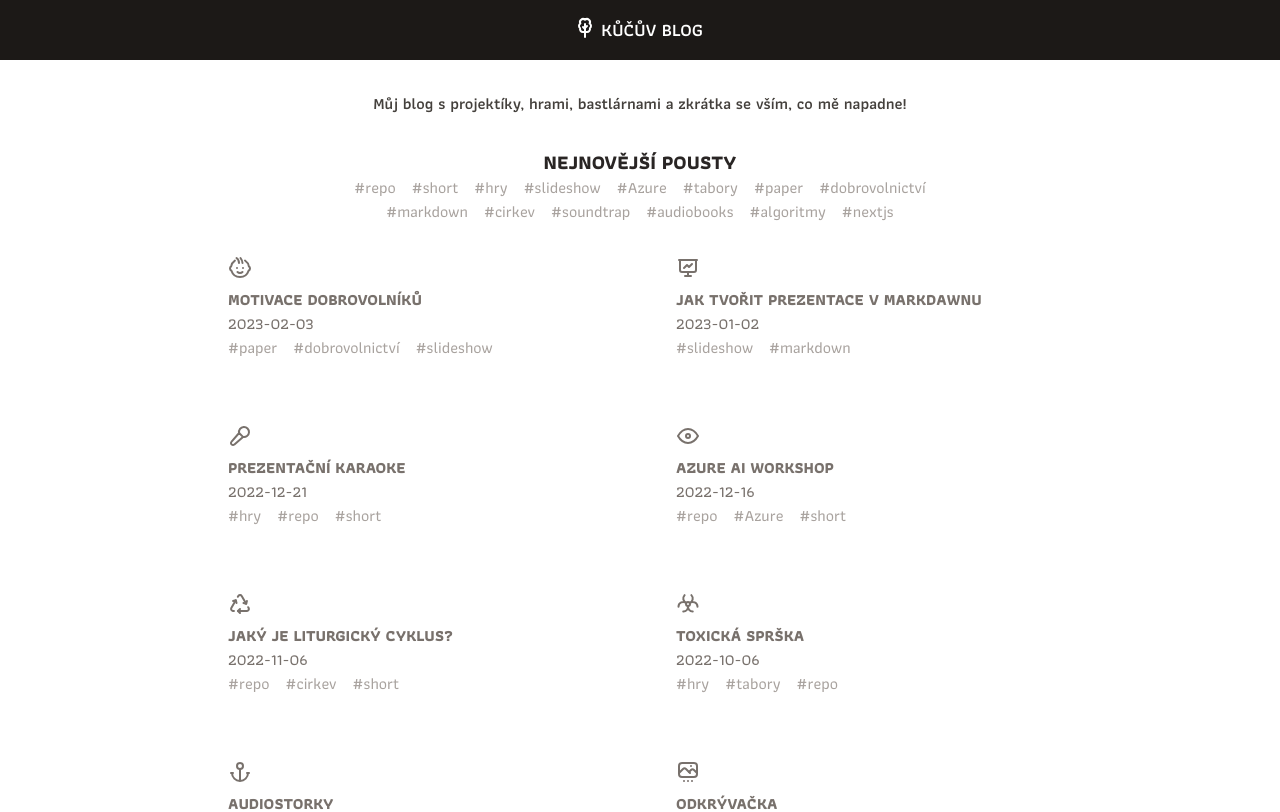
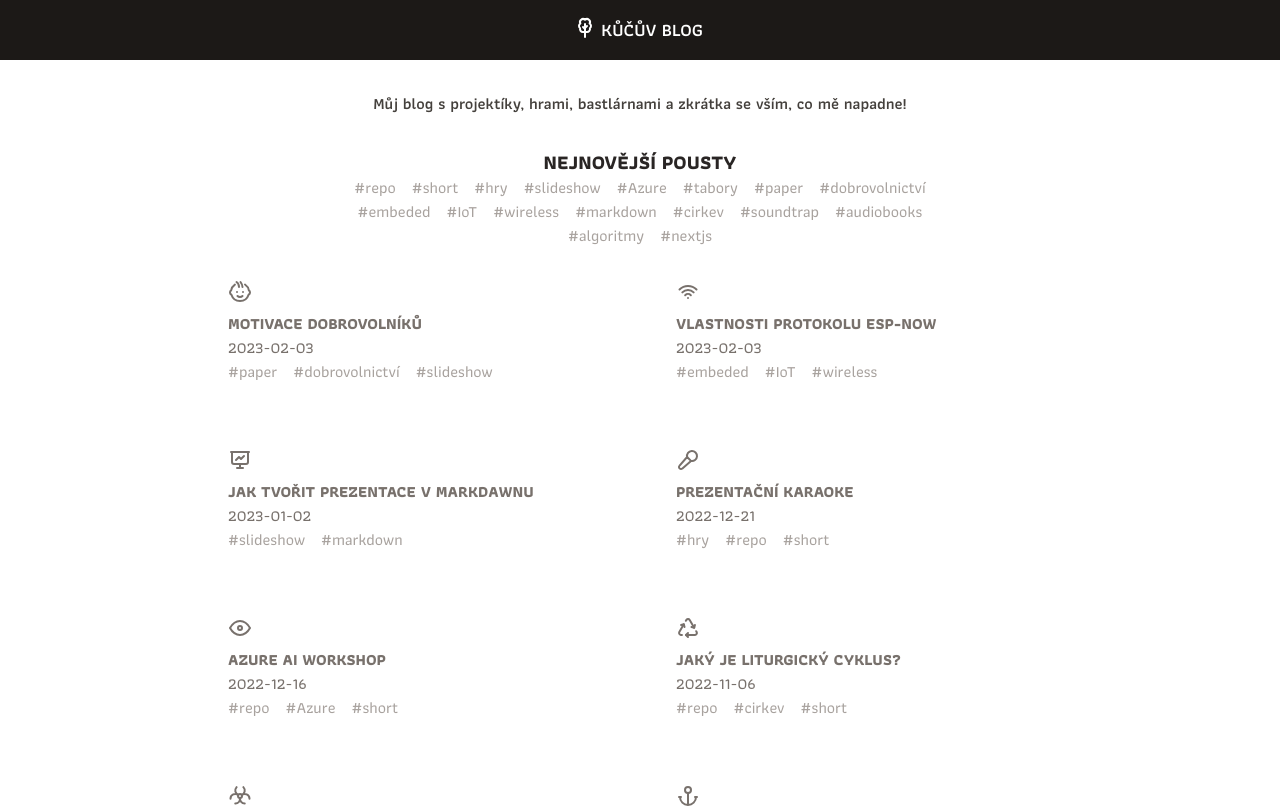
Before and after one commit to petrkucerak/blog, a Next.js app: page / in a window 1280 px wide. Shown: the top 812 px of the page. Built offline with nearby package versions, Linux system fonts and the light colour scheme; what tailwind-highlightjs would draw is missing.

Commit message:
Create a file and import icon

```diff
--- a/components/icon.js
+++ b/components/icon.js
@@ -15,6 +15,7 @@ import {
   IconSatellite,
   IconShip,
   IconSlideshow,
+  IconWifi,
 } from "@tabler/icons";
 export default function Icon({ icon }) {
   if (icon === "headphones") return <IconHeadphones className="ml-2" />;
@@ -27,5 +28,6 @@ export default function Icon({ icon }) {
   if (icon === "microphone2") return <IconMicrophone2 className="ml-2" />;
   if (icon === "presentation") return <IconPresentation className="ml-2" />;
   if (icon === "moodboy") return <IconMoodBoy className="ml-2" />;
+  if (icon === "wifi") return <IconWifi className="ml-2" />;
   else return <IconSatellite className="ml-2" />;
 }
--- /dev/null
+++ b/posts/vlastnosti-protokolu-esp-now.md
@@ -0,0 +1,12 @@
+---
+title: 'Vlastnosti protokolu ESP-NOW'
+metaTitle: 'Vlastnosti protokolu ESP-NOW'
+date: '2023-02-03'
+tags:
+  - embeded
+  - IoT
+  - wireless
+icon: 'wifi'
+---
+
+Jedním z problémů, který jsem řešil během práce na samostatném projektu v rámci studia na univerzitě bylo vybudování bezdrátové sítě, která by umožňovala propojit moduly používající IEEE 802.11 (Wi-Fi) na druhé vrstvě, tj. adresovat pomocí mac adres a informace balit do ethernet framů. A následně změřit vlastnosti, které takto vybudovaná infrastruktura bude mít.
```
